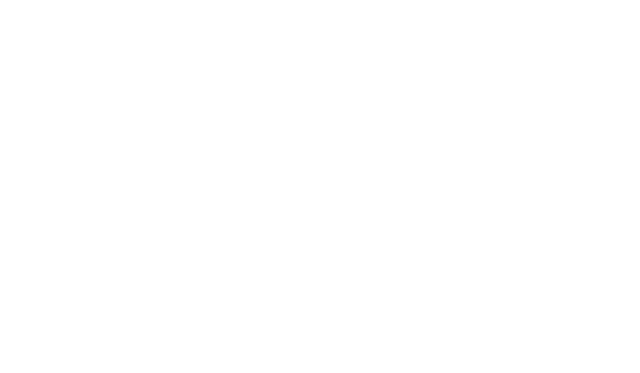
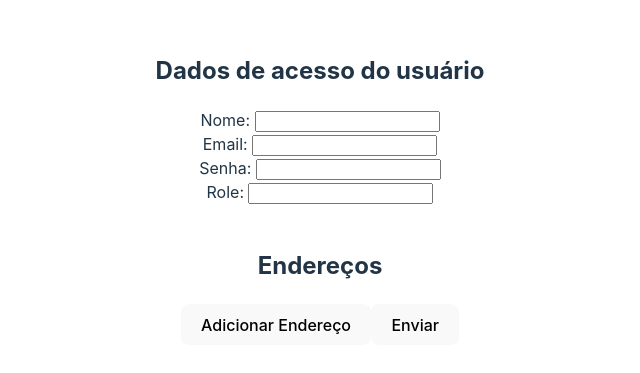
Before and after one commit to qmclouca/MercadoFacilFront, a React (Vite) app: page /CadastroUsuarios in a window 1280 px wide. Before the commit this address had no page. Shown: the part 211-584 px from the top of the page, without its empty margins (320-960 px from the left). Built offline with nearby package versions, Linux system fonts and the light colour scheme.

Commit message:
cadastro de usuários

```diff
--- a/package.json
+++ b/package.json
@@ -14,6 +14,7 @@
     "mercadofacil": "file:",
     "react": "^18.3.1",
     "react-dom": "^18.3.1",
+    "react-hook-form": "^7.53.0",
     "react-router-dom": "^6.26.0"
   },
   "devDependencies": {
--- a/src/App.tsx
+++ b/src/App.tsx
@@ -1,13 +1,14 @@
 import { BrowserRouter as Router, Routes, Route} from "react-router-dom"
 import Home from './Paginas/Home/Home'
 import './App.css'
+import CadastroUsuario from "./Paginas/CadastroUsuario/CadastroUsuario";
 
 const App = () => {
   return(
     <Router>
       <Routes>
         <Route path="/" element={<Home/>}/>
-        <Route path="/Teste" element={<h1>Teste</h1>}/>
+        <Route path="/CadastroUsuarios" element={<CadastroUsuario/>}/>
       </Routes>
     </Router>
   );
--- a/src/Interfaces/Endereco.ts
+++ b/src/Interfaces/Endereco.ts
@@ -1,7 +1,7 @@
 import { EntidadeBase } from "./EntidadeBase";
 
 export interface Endereco {
-    dadosEntidade: EntidadeBase,
+    dadosEntidade: EntidadeBase | null,
     street: string | null,
     number: string | null,
     complement: string | null,
--- a/src/Interfaces/Usuario.ts
+++ b/src/Interfaces/Usuario.ts
@@ -3,7 +3,7 @@
 import { UserAddress } from "./UserAddress";
 
 export interface Usuario {
-    dadosEntidade: EntidadeBase,
+    dadosEntidade: EntidadeBase | null,
     enderecos: Array<Endereco>,
     usuarioEndereco: Array<UserAddress>,
     name: string | null,
--- /dev/null
+++ b/src/Paginas/CadastroUsuario/CadastroUsuario.tsx
@@ -0,0 +1,85 @@
+/* eslint-disable @typescript-eslint/no-explicit-any */
+import { useForm, useFieldArray } from 'react-hook-form';
+
+const UserForm = () => {
+    const { register, handleSubmit, control } = useForm()
+    const {fields, append, remove} = useFieldArray({
+        control,
+        name: "addresses"
+    });
+    const onSubmit = (data: any) => {
+        console.log(data);
+        //POST request to the server
+    }
+
+    return (
+        <>
+            <form onSubmit={handleSubmit(onSubmit)}>
+                <h2>Dados de acesso do usuário</h2>
+                <div>
+                    <label>Nome: </label>
+                    <input type="text" {...register("name")} required/>
+                </div>
+                <div>
+                    <label>Email: </label>
+                    <input type="email" {...register("email")} required/>
+                </div>
+                <div>
+                    <label>Senha: </label>
+                    <input type="password" {...register("password")} required/>
+                </div>
+                <div>
+                    <label>Role: </label>
+                    <input type="text" {...register("role")} required/>
+                </div>
+                <br/>
+                <h2>Endereços</h2>
+                {fields.map((field, index) => (
+                    <div key={field.id}>
+                        <div>
+                            <label>Rua: </label>
+                            <input type="text" {...register(`addresses[${index}].street`)} required/>
+                        </div>
+                        <div>
+                            <label>Número: </label>
+                            <input type="text" {...register(`addresses[${index}].number`)} required/>
+                        </div>
+                        <div>
+                            <label>Complemento: </label>
+                            <input type="text" {...register(`addresses[${index}].complement`)} required/>
+                        </div>
+                        <div>
+                            <label>Vizinhança: </label>
+                            <input type="text" {...register(`addresses[${index}].neighborhood`)} required/>
+                        </div>
+                        <div>
+                            <label>Cidade: </label>
+                            <input type="text" {...register(`addresses[${index}].city`)} required/>
+                        </div>
+                        <div>
+                            <label>Estado: </label>
+                            <input type="text" {...register(`addresses[${index}].state`)} required/>
+                        </div>
+                        <div>
+                            <label>País: </label>
+                            <input type="text" {...register(`addresses[${index}].country`)} required/>
+                        </div>
+                        <div>
+                            <label>CEP: </label>
+                            <input type="text" {...register(`addresses[${index}].zipCode`)} required/>
+                        </div>
+                        <div>
+                            <label>Bairro: </label>
+                            <input type="text" {...register(`addresses[${index}].district`)} required/>
+                        </div>
+                        <button type="button" onClick={() => remove(index)}>Remover Endereço</button>
+                    </div>
+                ))}
+                <button type="button" onClick={() => append({})}>Adicionar Endereço</button>
+                <button type="submit">Enviar</button>
+            </form>
+        </>
+    );
+};
+
+export default UserForm;
--- a/src/Servicos/MercadoFacilAPI.tsx
+++ b/src/Servicos/MercadoFacilAPI.tsx
@@ -3,7 +3,7 @@
 import { Usuario } from '../Interfaces/Usuario';
 
 const apiClient = axios.create({
-    baseURL: 'http://localhost:5165/api',
+    baseURL: 'https://0wg95w0z-5165.brs.devtunnels.ms/api',
     headers:{
         'Content-Type': 'application/json'
     }
```
Also changed, not shown: src/Paginas/CadastroUsuario/CadastroUsuario.css (added), 1 other file (tests, documents, lock files or other folders).
